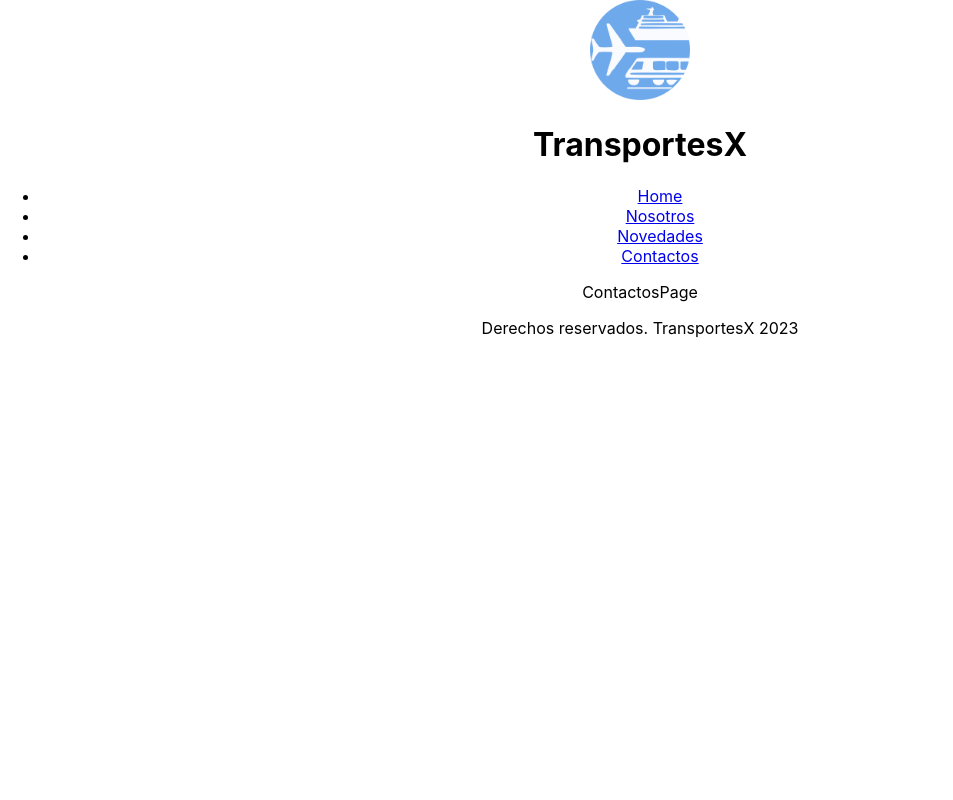
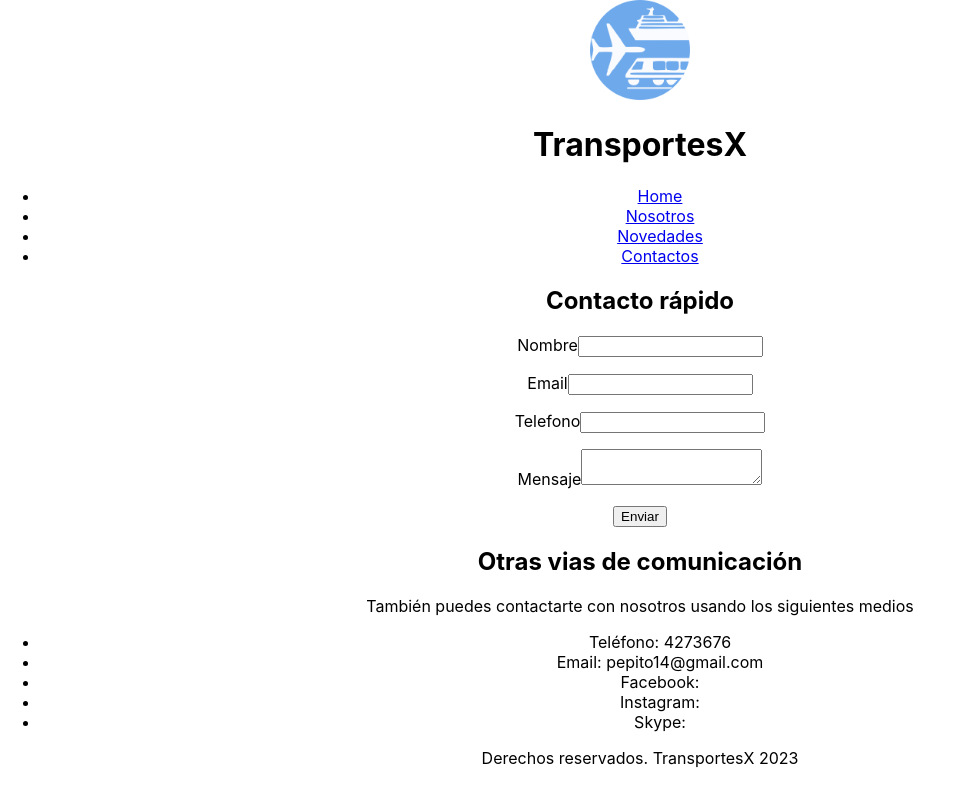
Before and after one commit to FrancoGorena/react-primerosPasos, a React (Create React App) app in the folder primer-react/: page /Contactos in a window 1280 px wide. Shown: the whole page, without its empty margins (0-953 px from the left). Built offline with nearby package versions, Linux system fonts and the light colour scheme.

Commit message:
¨contactos¨

```diff
--- a/primer-react/src/pages/ContactosPage.js
+++ b/primer-react/src/pages/ContactosPage.js
@@ -1,7 +1,44 @@
 import React from "react";
 const ContactosPage = (props) => {
     return (
-        <div>ContactosPage</div>
+        <main className="holder contacto">
+            <div>
+                <h2>Contacto rápido</h2>
+                <form action="" method="" className="formulario">
+                    <p>
+                        <label for="nombre">Nombre</label>
+                        <input type="text" name="" />
+                    </p>
+                    <p>
+                        <label for="email">Email</label>
+                        <input type="text" name="" />
+                    </p>
+                    <p>
+                        <label for="telefono">Telefono</label>
+                        <input type="number" name="" />
+                    </p>
+                    <p>
+                        <label for="mensaje">Mensaje</label>
+                        <textarea name=""></textarea>
+                    </p>
+                    <p class="acciones"><input type="submit" value="Enviar" />
+                    </p>
+                </form>
+            </div>
+            <div calss="datos">
+                <h2>Otras vias de comunicación</h2>
+                <p>También puedes contactarte con nosotros usando los siguientes
+                    medios</p>
+                    <ul>
+                        <li>Teléfono: 4273676</li>
+                        <li>Email: pepito14@gmail.com</li>
+                        <li>Facebook:</li>
+                        <li>Instagram:</li>
+                        <li>Skype:</li>
+                    </ul>
+
+            </div>
+        </main>
     );
 }
 
```
